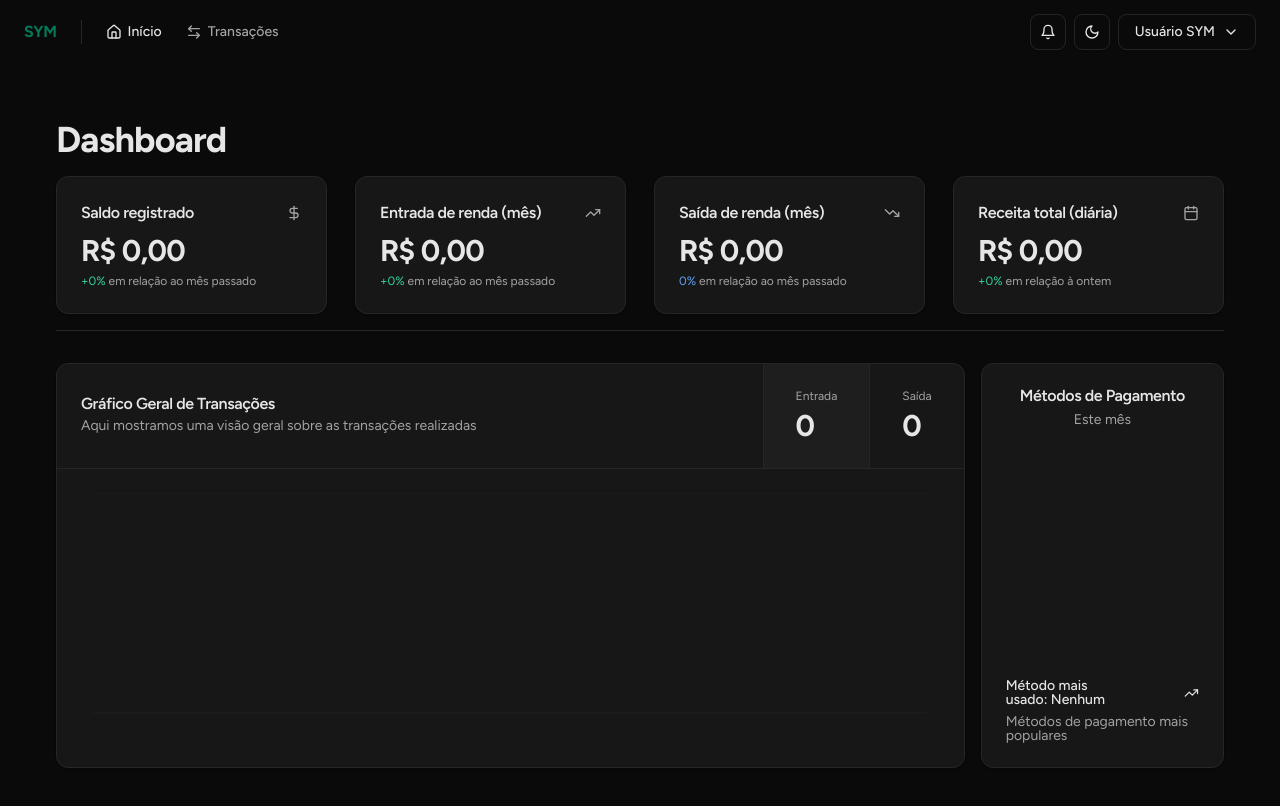
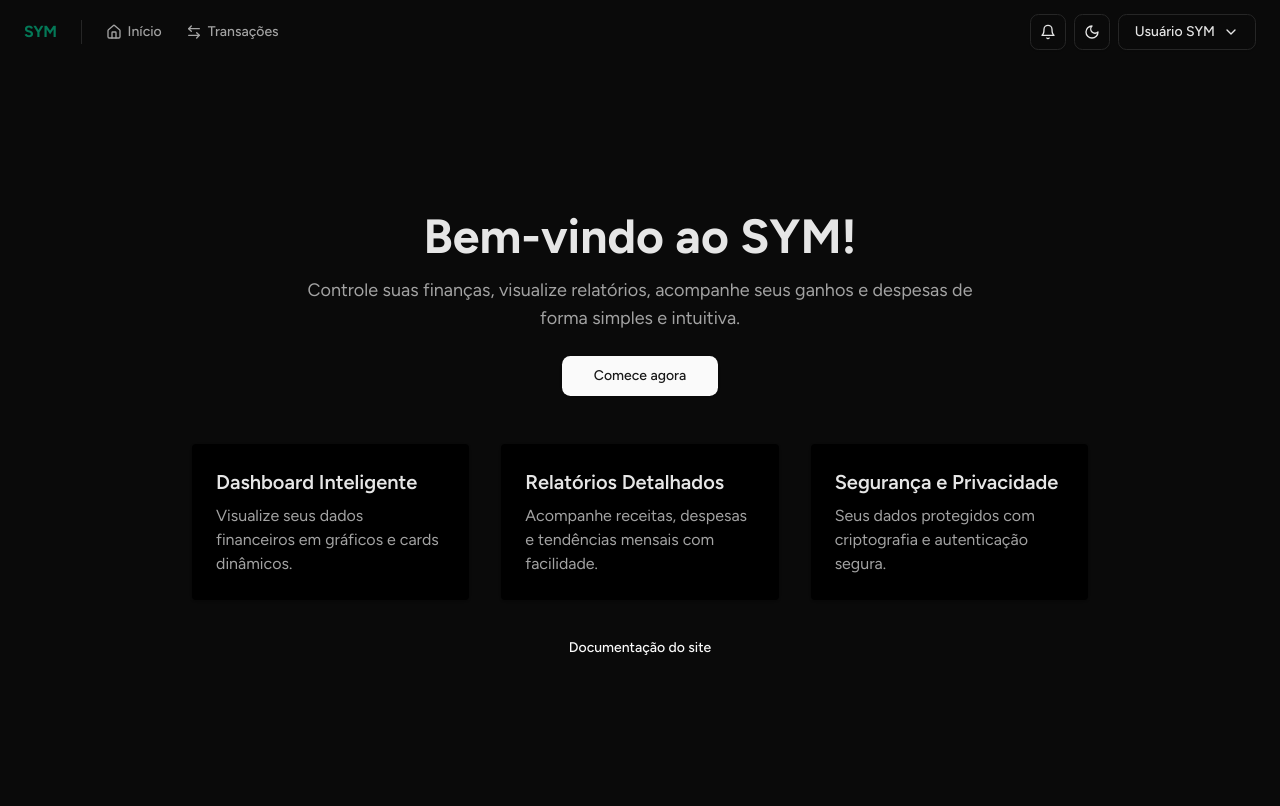
Before and after one commit to raultuee/SYM, a React (Vite) app: page / in a window 1280 px wide. Shown: the top 806 px of the page. Built offline with nearby package versions, Linux system fonts and the light colour scheme; a web font is replaced by a local one.

Commit message:
Mudanças nas rotas

```diff
--- a/src/App.tsx
+++ b/src/App.tsx
@@ -21,13 +21,13 @@ export function App() {
       <Router>
         <Header />
           <Routes>
-            <Route path='/' element={<Dashboard/>}/>
+            <Route path='/dashboard' element={<Dashboard/>}/>
 
             <Route path='/register' element={<Register/>}/>
 
             <Route path='/login' element={<Login/>}/>
 
-            <Route path='/welcome' element={<WelcomePage/>}/>
+            <Route path='/' element={<WelcomePage/>}/>
 
             <Route path='*' element={<Error />} />
 
--- a/src/pages/ui/header/header.tsx
+++ b/src/pages/ui/header/header.tsx
@@ -16,7 +16,7 @@ export function Header() {
         <Separator orientation="vertical" className="h-6" />
 
         <nav className="flex items-center space-x-4 lg:space-x-6">
-          <NavLink to="/">
+          <NavLink to="/dashboard">
             <Home className="h-4 w-4" />
             Início
           </NavLink>
--- /dev/null
+++ b/src/pages/ui/login/login-form.tsx
@@ -0,0 +1,3 @@
+export function Login() {
+
+}
--- a/src/pages/welcome.tsx
+++ b/src/pages/welcome.tsx
@@ -54,7 +54,7 @@ export default function WelcomePage() {
           animate={{ scale: 1, opacity: 1 }}
           transition={{ delay: 1, duration: 0.5 }}
         >
-          <Link to="/login">
+          <Link to="/dashboard">
             <Button size="lg">Comece agora</Button>
           </Link>
         </motion.div>
```
Also changed, not shown: src/assets/image.png.
